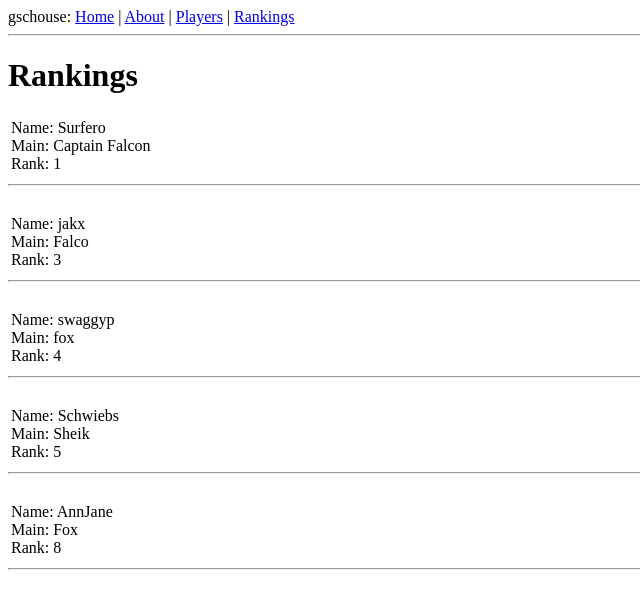
After one commit to garrett-crawford/gschouse, a Flask app: page /rankings in a window 1280 px wide. The commit adds this page. Shown: the top 609 px of the page, without its empty margins (0-640 px from the left). Run offline with Flask 2, Linux system fonts and the light colour scheme; data comes from the database, SQL or seed files in the repository; both versions use the stored data as it was after the commit.

Commit message:
Updated database to remove unique constraint from player.main. Also added a ranking page to display the rankings of the players in the database, sorted from top to bottom.

```diff
--- a/app/models.py
+++ b/app/models.py
@@ -3,9 +3,12 @@ from app import db
 class Player(db.Model):
 	id = db.Column(db.Integer, primary_key = True)
 	nickname = db.Column(db.String(32), index = True, unique = True)
-	main = db.Column(db.String(32), index = True, unique = True)
+	main = db.Column(db.String(32), index = True, unique = False)
 	ranking = db.Column(db.Integer, index = True, unique = True)
 	description = db.Column(db.String(512), index = True, unique = True)
 
 	def __repr__(self):
 		return '<Player %r>' % (self.nickname)
+
+	def __cmp__(self, other):
+		return cmp(self.ranking, other.ranking)
--- a/app/templates/base.html
+++ b/app/templates/base.html
@@ -7,7 +7,7 @@
   	{% endif %}
   </head>
   <body>
-  	<div>gschouse: <a href="/home">Home</a> | <a href="/about">About</a> | <a href="/players">Players</a> | Rankings</div>
+  	<div>gschouse: <a href="/home">Home</a> | <a href="/about">About</a> | <a href="/players">Players</a> | <a href="/rankings">Rankings</a></div>
     {% with messages = get_flashed_messages() %}
       {% if messages %}
       <hr>
--- /dev/null
+++ b/app/templates/rankings.html
@@ -0,0 +1,15 @@
+{% extends "base.html" %}
+{% block content %}
+	<h1>Rankings</h1>
+	{% for player in players %}
+		<table>
+			<tr valign = "top">
+				<td>
+					Name: {{ player.nickname }} <br>Main: {{ player.main }} <br>Rank: {{ player.ranking }}
+				</td>
+			</tr>
+		</table>
+		<hr>
+		<br>
+	{% endfor %}
+{% endblock %}
--- a/app/views.py
+++ b/app/views.py
@@ -32,3 +32,9 @@ def addPlayer():
 		return redirect(url_for('players'))
 
 	return render_template('addplayer.html', title = "Add Player", form = form)
+
+@app.route('/rankings')
+def rankings():
+	players = Player.query.order_by(Player.ranking).all()
+
+	return render_template('rankings.html', players = players)
```
Also changed, not shown: db_repository/versions/003_migration.py (added, +19 -0 lines), app.db.
